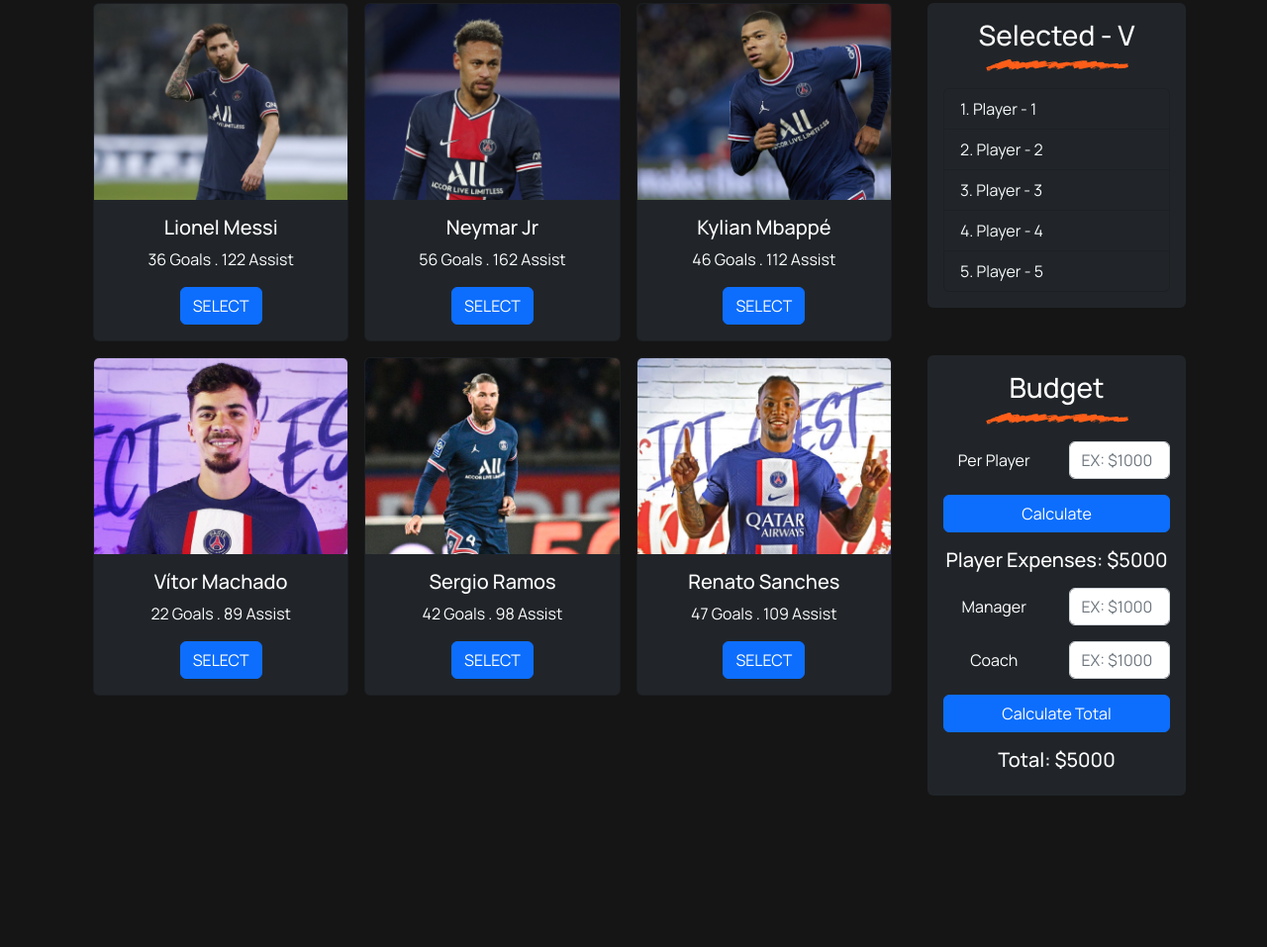
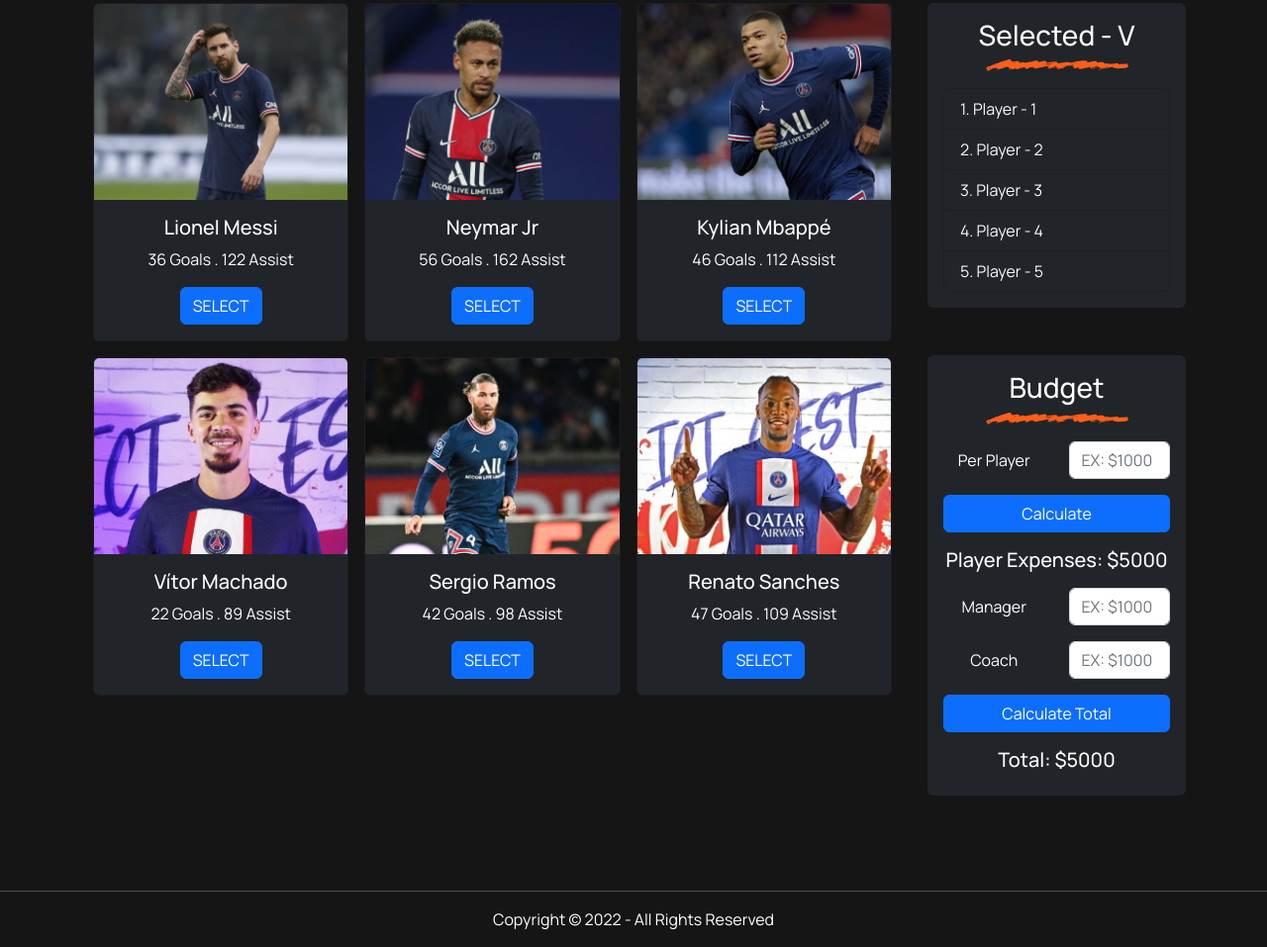
Before and after one commit to shohan89/create-your-team, a plain HTML site: page index.html in a window 1280 px wide. Shown: the part 562-1519 px from the top of the page at 99% size. Before the commit the page ends 1462 px from the top, so only its background shows below. Drawn offline with nearby package versions, Linux system fonts and the light colour scheme.

Commit message:
footer added

```diff
--- a/index.html
+++ b/index.html
@@ -168,10 +168,20 @@
     </section>
   </main>
   <!-- Main Section End -->
-
-
-
-
+  <!-- Footer start -->
+  <footer>
+    <hr>
+    <div class="container">
+      <div class="row">
+        <div class="col-lg-12">
+          <div class="text-center">
+            <p>Copyright &copy; 2022 - All Rights Reserved</p>
+          </div>
+        </div>
+      </div>
+    </div>
+  </footer>
+  <!-- Footer end -->
 
 <!-- Boostrap JS -->
 <script src="https://cdn.jsdelivr.net/npm/bootstrap@5.2.0/dist/js/bootstrap.bundle.min.js" integrity="sha384-A3rJD856KowSb7dwlZdYEkO39Gagi7vIsF0jrRAoQmDKKtQBHUuLZ9AsSv4jD4Xa" crossorigin="anonymous"></script>
```
